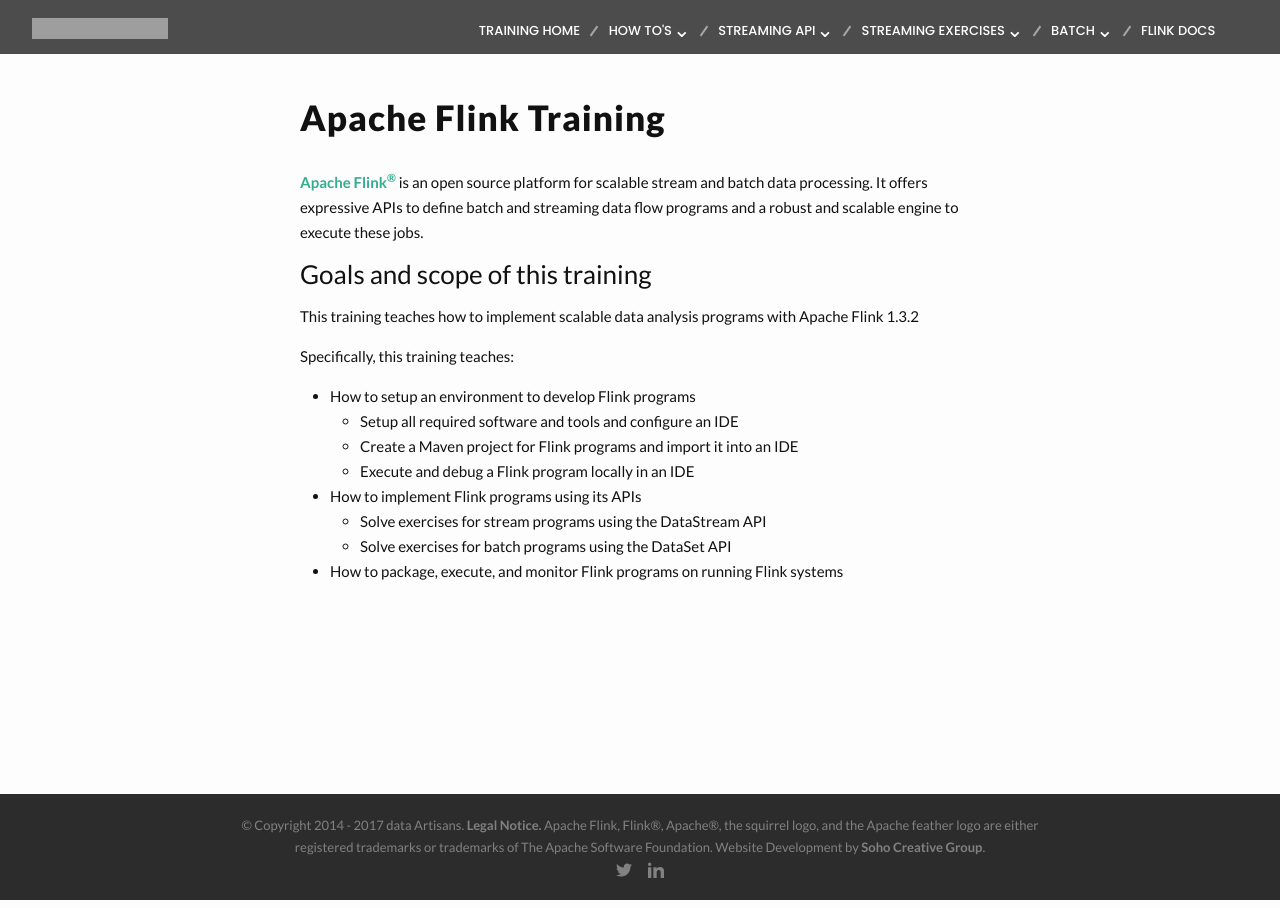
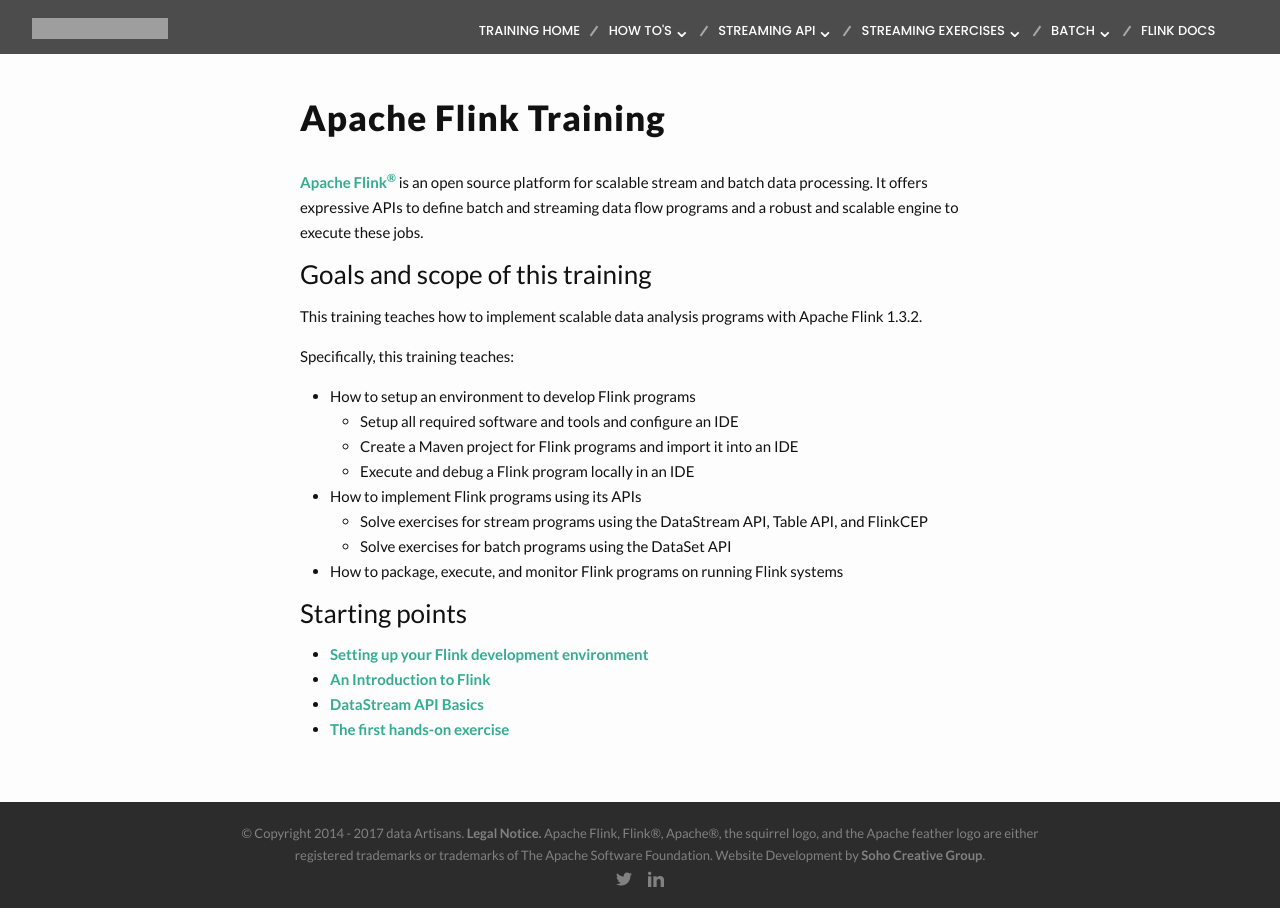
Before and after one commit to dataArtisans/flink-training-web, a Jekyll site: the page built from index.md, in a window 1280 px wide. Built offline with Jekyll 4.4.1, drawn with Linux system fonts in a browser that asks for light colours; nearby versions of some CDN libraries; grey boxes are pictures that could not be loaded.

Commit message:
Improved navigation, especially from the home page.

```diff
--- a/index.md
+++ b/index.md
@@ -8,7 +8,7 @@
 
 ### Goals and scope of this training
 
-This training teaches how to implement scalable data analysis programs with Apache Flink 1.3.2
+This training teaches how to implement scalable data analysis programs with Apache Flink 1.3.2.
 
 Specifically, this training teaches:
 
@@ -18,7 +18,14 @@
   - Execute and debug a Flink program locally in an IDE
 
 - How to implement Flink programs using its APIs
-	- Solve exercises for stream programs using the DataStream API
-	- Solve exercises for batch programs using the DataSet API
+  - Solve exercises for stream programs using the DataStream API, Table API, and FlinkCEP
+  - Solve exercises for batch programs using the DataSet API
 
 - How to package, execute, and monitor Flink programs on running Flink systems
+
+### Starting points
+
+- [Setting up your Flink development environment]({{site.baseurl}}/devEnvSetup.html)
+- [An Introduction to Flink]({{site.baseurl}}/system-overview.html)
+- [DataStream API Basics]({{site.baseurl}}/dataStream/basics.html)
+- [The first hands-on exercise]({{site.baseurl}}/exercises/rideCleansing.html)
```
Also changed, not shown: exercises/rideCleansing.md (+3 -1 lines), howto-exercises.md (+2 -0 lines), system-overview.md (+1 -0 lines).
